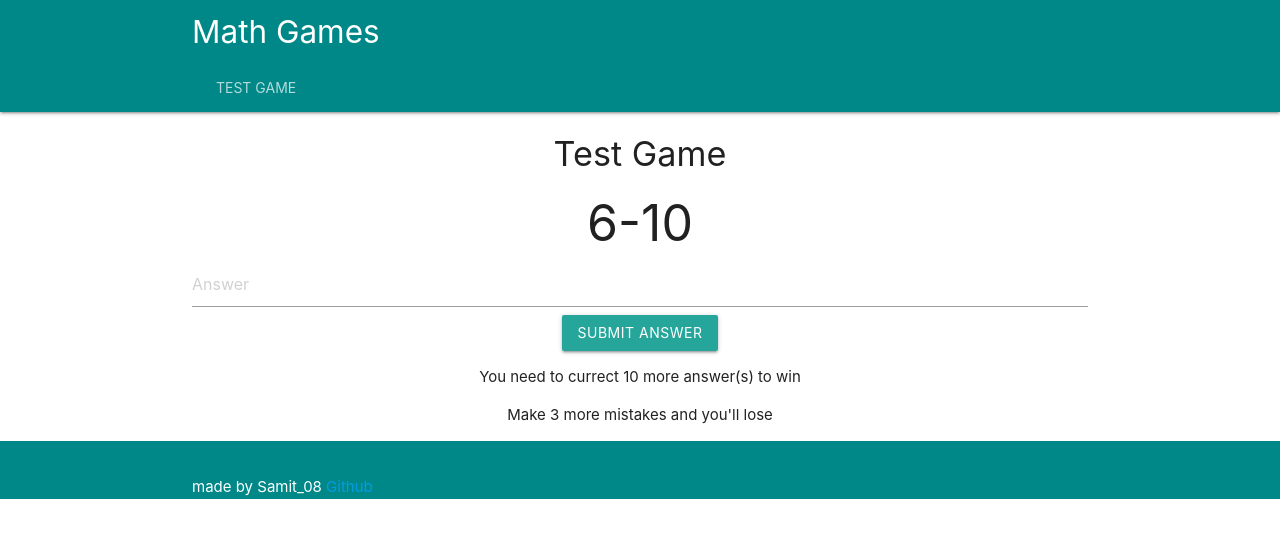
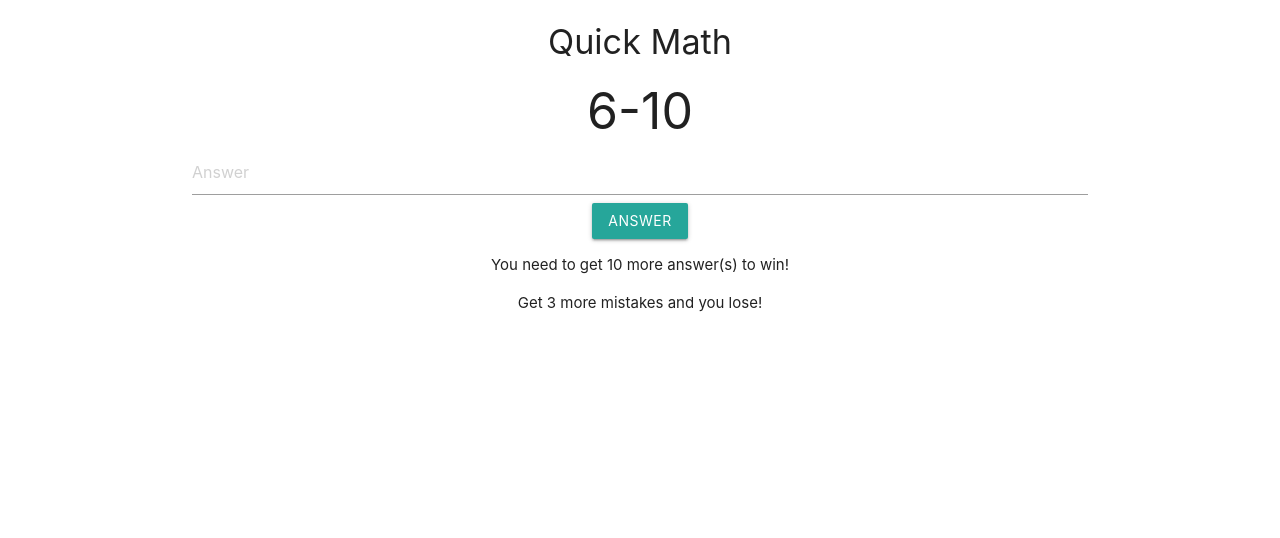
Before and after one commit to historyhelpers/math_games, a plain HTML site: page index.html in a window 1280 px wide. Drawn offline with nearby package versions, Linux system fonts and the light colour scheme.

Commit message:
Update index.html

```diff
--- a/index.html
+++ b/index.html
@@ -11,7 +11,7 @@
     <link rel="stylesheet" href="static/css/style.css">
     <link rel="stylesheet" href="https://cdnjs.cloudflare.com/ajax/libs/materialize/1.0.0/css/materialize.min.css">
 
-    <title>Math Games</title>
+    <title>Quick Math</title>
 </head>
 
 <body>
@@ -19,19 +19,6 @@
 
     <!-- navbar: contains the site name on the top left -->
 
-    <nav class="nav-extended">
-        <div class="container">
-            <div class="nav-wrapper">
-                <a href="#" class="brand-logo">Math Games</a>
-            </div>
-            <div class="nav-content">
-                <ul class="tabs tabs-transparent">
-                    <!-- add section in nav bar -->
-                    <li class="tab"><a href="#game1">Test Game</a></li>
-                </ul>
-            </div>
-        </div>
-    </nav>
 
     <div class="container">
 
@@ -42,7 +29,7 @@
 
 
                 <!-- heading: 'test Game' -->
-                <h4>Test Game</h4>
+                <h4>Quick Math</h4>
                 <!-- problem element: the math problem of either addition, subtraction, multiplication or devision; ex: 3x3, 5+7 -->
                 <p id="problem_element" class="problem-element"></p>
 
@@ -51,13 +38,13 @@
                     <!-- inputting answer from the user -->
                     <input placeholder="Answer" id="game_1_answer" type="text" id="game_1_input_field" class="game_1_input_field">
                     <!-- submitting answer from the user: submit button-->
-                    <button class="btn">Submit Answer</button>
+                    <button class="btn">Answer</button>
                 </form>
 
                 <!-- show score in text, ex: "You need to currect 2 more answer(s) to win" -->
-                <p>You need to currect <span id="right_answer_score">10</span> more answer(s) to win</p>
+                <p>You need to get <span id="right_answer_score">10</span> more answer(s) to win!</p>
                 <!-- show score in text, ex: "Make 2 more mistakes and you'll lose" -->
-                <p>Make <span id="wrong_answer_score">3</span> more mistakes and you'll lose</p>
+                <p>Get <span id="wrong_answer_score">3</span> more mistakes and you lose!</p>
 
                 <!-- win progress bar: this will be a collection of 10 boxes that fills up {green} as the user answers currect -->
                 <div class="game_1_success_progress">
@@ -101,18 +88,6 @@
 
     </div>
 
-    <!-- footer -->
-    <footer class="page-footer">
-        <div class="container">
-            <!-- parapraph: 'made by Samit_08' -->
-            <p>
-                made by Samit_08
-                <!-- parapraph: link: 'github/almustansir', link: 'almustansir/portfolio' -->
-                <a href="https://github.com/almustansir" class="footer_link1">Github</a>
-                <!-- <a href="#" class="footer_link2">Portfolio</a> -->
-            </p>
-        </div>
-    </footer>
 
     <script src="static/js/script.js"></script>
 </body>
```
